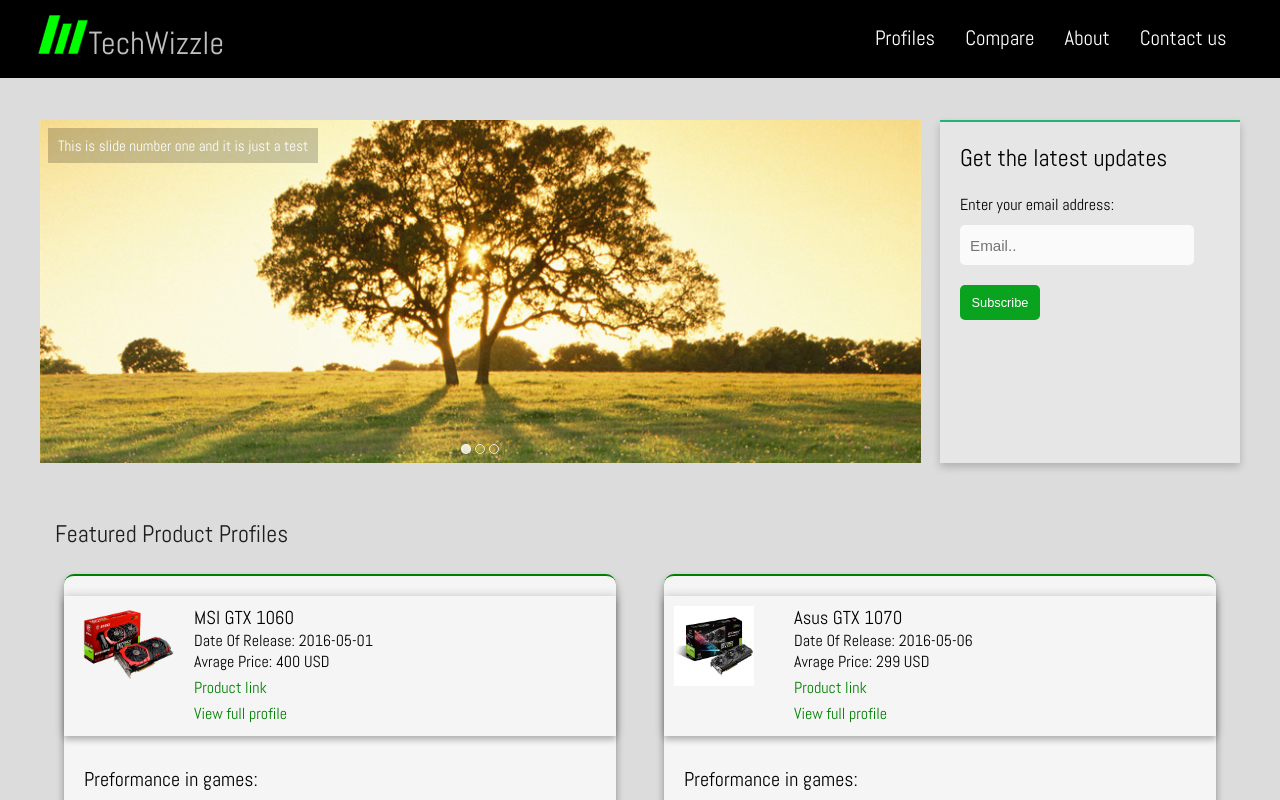
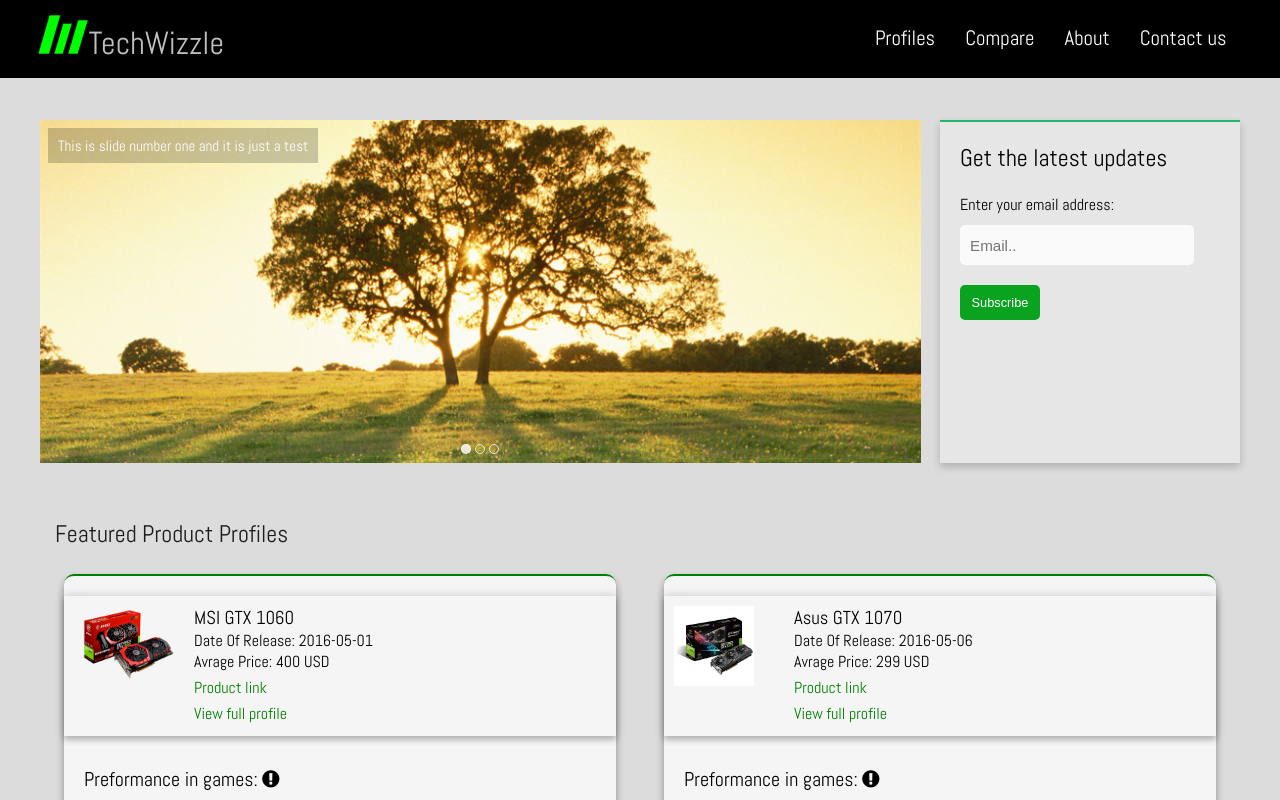
Before and after one commit to SarmadSA/techwizzle-react, a React (Create React App) app: page / in a window 1280 px wide. Shown: the top 800 px of the page. Built offline with nearby package versions, Linux system fonts and the light colour scheme.

Commit message:
Add fa exclamation circle

```diff
--- a/src/components/Card.js
+++ b/src/components/Card.js
@@ -18,7 +18,7 @@ const Card = (props) =>{
                 productLink={productLink}
                 profileLink={profileLink}
             />
-            <h4 className="card-content-tittle">Preformance in games:</h4>
+            <h4 className="card-content-tittle">Preformance in games: <i class="fa fa-exclamation-circle"></i></h4>
 
             <GameRenderer number={numberOfGames} data={gamesData}/>
 
```
